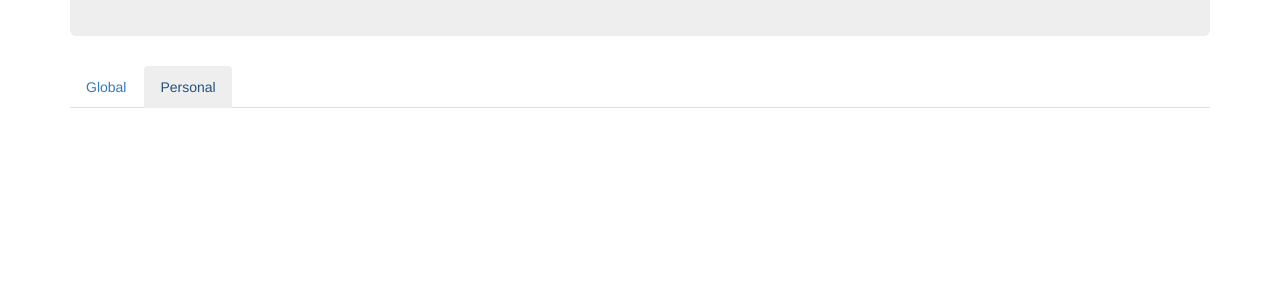
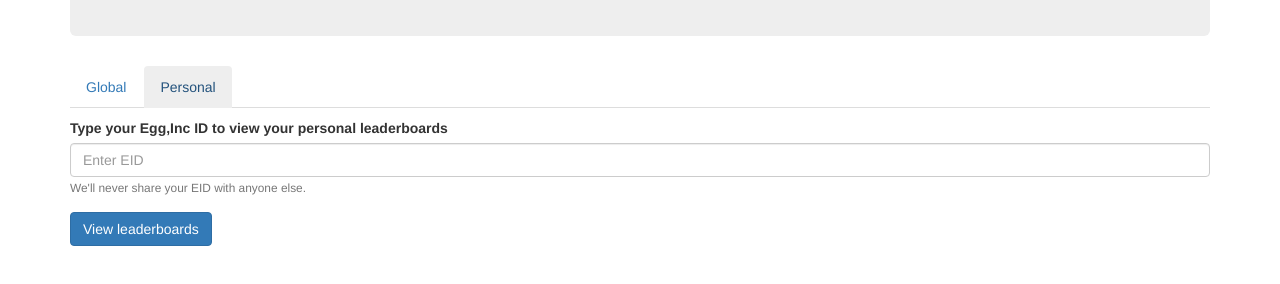
Before and after one commit to federico9292/eggboard, a plain HTML site: page index.html in a window 1280 px wide. Both pictures are taken after a click on the link "Personal". Shown: the part 262-546 px from the top of the page. Drawn offline with nearby package versions, Linux system fonts and the light colour scheme.

Commit message:
new pages for personal and global leaderboards

```diff
--- a/index.html
+++ b/index.html
@@ -10,7 +10,6 @@
   <script src="https://cdn.jsdelivr.net/npm/bootstrap@5.3.0-alpha1/dist/js/bootstrap.bundle.min.js"
     integrity="sha384-w76AqPfDkMBDXo30jS1Sgez6pr3x5MlQ1ZAGC+nuZB+EYdgRZgiwxhTBTkF7CXvN"
     crossorigin="anonymous"></script>
-
   <script src="/js/filterTable.js"></script>
 </head>
 
@@ -97,6 +96,20 @@
     </div>
     </div>
 
+    <div id="Personal" class="hidden">
+
+      <p></p>
+      <form>
+        <div class="form-group">
+          <label for="EID">Type your Egg,Inc ID to view your personal leaderboards</label>
+          <input type="search" class="form-control" id="EID" aria-describedby="emailHelp" placeholder="Enter EID" value="" onkeyup="saveValue(this)">
+          <small id="emailHelp" class="form-text text-muted">We'll never share your EID with anyone else.</small>
+        </div>
+        <button type="submit" class="btn btn-primary"  onclick="submitID(this)">View leaderboards</button>
+      </form>
+
+
+    </div>
   </div>
 
 </body>
--- a/js/filterTable.js
+++ b/js/filterTable.js
@@ -11,6 +11,12 @@
             $(this).toggle($(this).text().toLowerCase().indexOf(value) > -1)
         });
     });
+    if(localStorage.getItem("EID")){
+        jQuery('#EID')[0].value = localStorage.getItem("EID");
+    }
+    else {
+        jQuery('#EID')[0].value = '';
+    }
     createDropdowns();
 })
 
@@ -204,11 +210,12 @@
         otherPage = 'personalPage';
         normalizedName = "Global Leaderboard Page"
         jQuery('#Global')[0].classList.remove('hidden');
-
+        jQuery('#Personal')[0].classList.add('hidden');
     } else {
         otherPage = 'globalPage';
         normalizedName = "Personal Leaderboard Page"
         jQuery('#Global')[0].classList.add('hidden');
+        jQuery('#Personal')[0].classList.remove('hidden');
 
     }
 
@@ -222,3 +229,23 @@
 
     }
 }
+function saveValue(e){
+    var id = e.id;  // get the sender's id to save it .
+    var val = e.value; // get the value.
+    localStorage.setItem(id, val);// Every time user writing something, the localStorage's value will override .
+}
+function submitID(e) {
+
+    document.getElementById("EID").value = getSavedValue("EID");
+
+        //Save the value function - save it to localStorage as (ID, VALUE)
+
+
+        //get the saved value function - return the value of "v" from localStorage.
+        function getSavedValue(v){
+            if (!localStorage.getItem(v)) {
+                return "EI1234567890";// You can change this to your defualt value.
+            }
+            return localStorage.getItem(v);
+        }
+}
```
